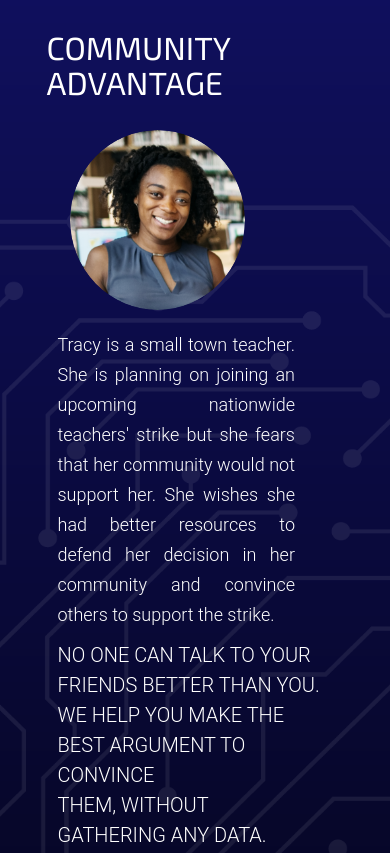
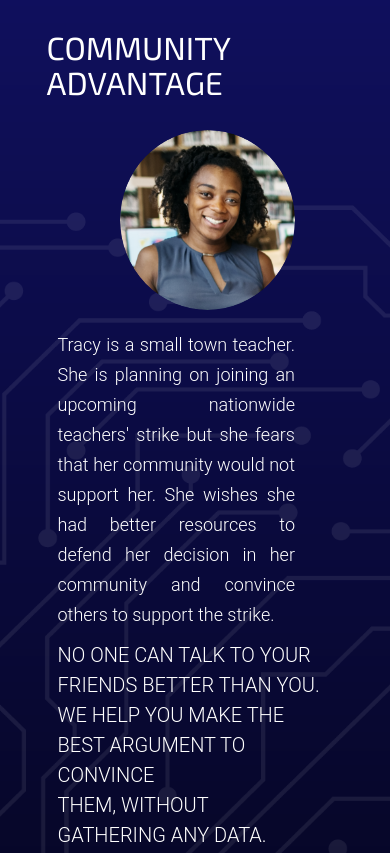
Before and after one commit to evainfeld/impakt, a plain HTML site: page index.html in a window 390 px wide. Shown: the part 1020-1873 px from the top of the page. Drawn offline with Linux system fonts and the light colour scheme.

Commit message:
nowy design4

```diff
--- a/css/main.css
+++ b/css/main.css
@@ -1125,7 +1125,7 @@ footer .copyright a{
     height: auto;
     position: relative;
     overflow: hidden;
-	transform: translate(0%, 0%);
+	transform: translate(20%, 0%);
 }
 
 .app_features .portrait img{
```
